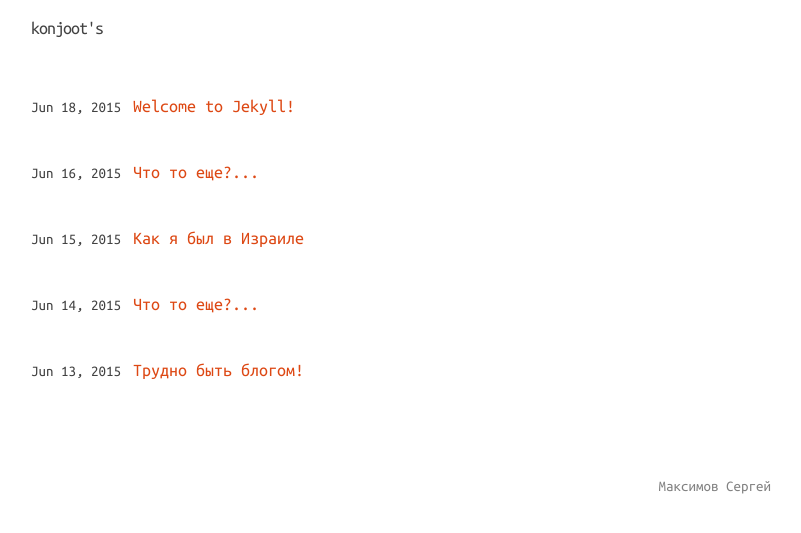
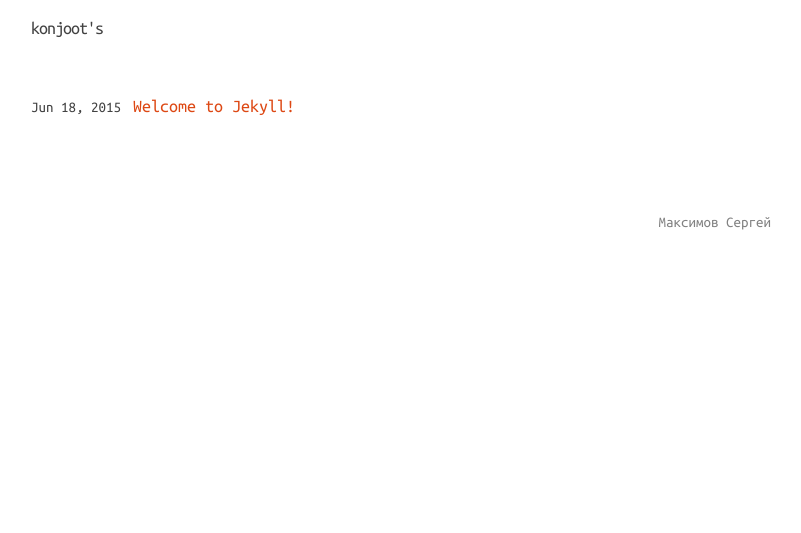
Before and after one commit to konjoot/konjoot.github.io, a Jekyll site: the page built from index.html, in a window 1280 px wide. Shown: the top 533 px of the page, without its empty margins (239-1040 px from the left). Built offline with Jekyll 4.4.1, drawn with Linux system fonts in a browser that asks for light colours.

Commit message:
clean up

```diff
--- a/index.html
+++ b/index.html
@@ -13,30 +13,6 @@ layout: default
         </h2>
       </li>
     {% endfor %}
-    <li>
-      <h2>
-        <span class="post-meta">Jun 16, 2015</span>
-        <a class="post-link" href="{{ post.url | prepend: site.baseurl }}">Что то еще?...</a>
-      </h2>
-    </li>
-    <li>
-      <h2>
-        <span class="post-meta">Jun 15, 2015</span>
-        <a class="post-link" href="{{ post.url | prepend: site.baseurl }}">Как я был в Израиле</a>
-      </h2>
-    </li>
-    <li>
-      <h2>
-        <span class="post-meta">Jun 14, 2015</span>
-        <a class="post-link" href="{{ post.url | prepend: site.baseurl }}">Что то еще?...</a>
-      </h2>
-    </li>
-    <li>
-      <h2>
-        <span class="post-meta">Jun 13, 2015</span>
-        <a class="post-link" href="{{ post.url | prepend: site.baseurl }}">Трудно быть блогом!</a>
-      </h2>
-    </li>
   </ul>
 
 </div>
```
